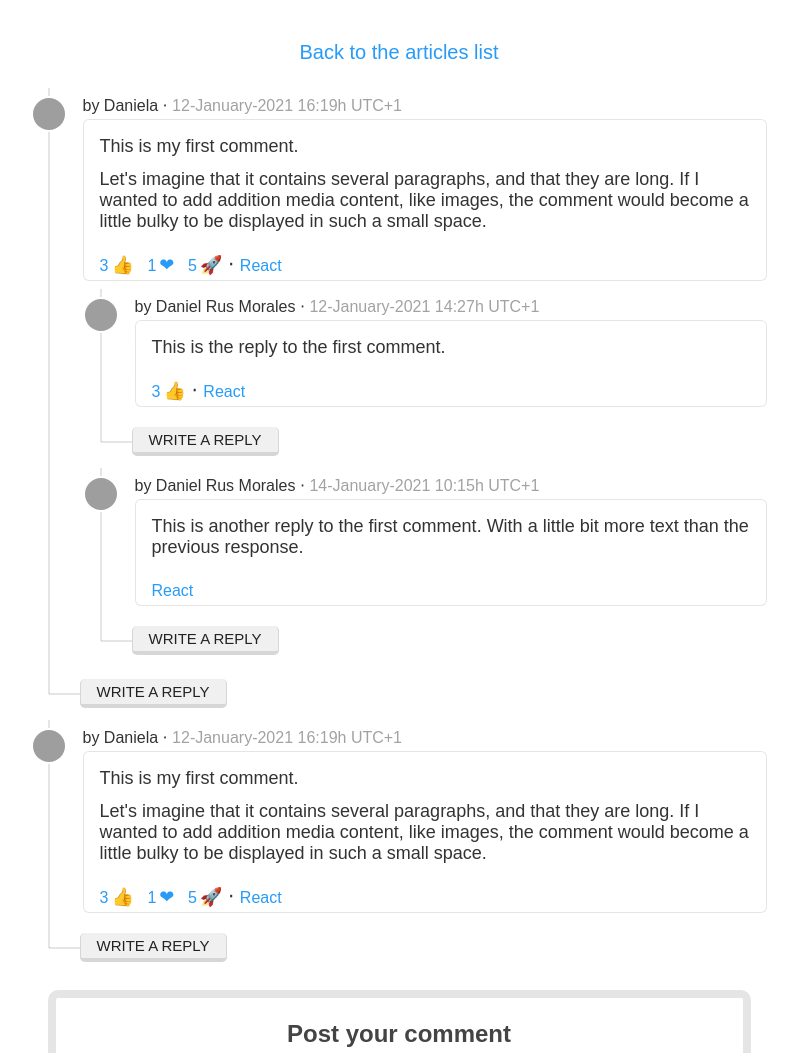
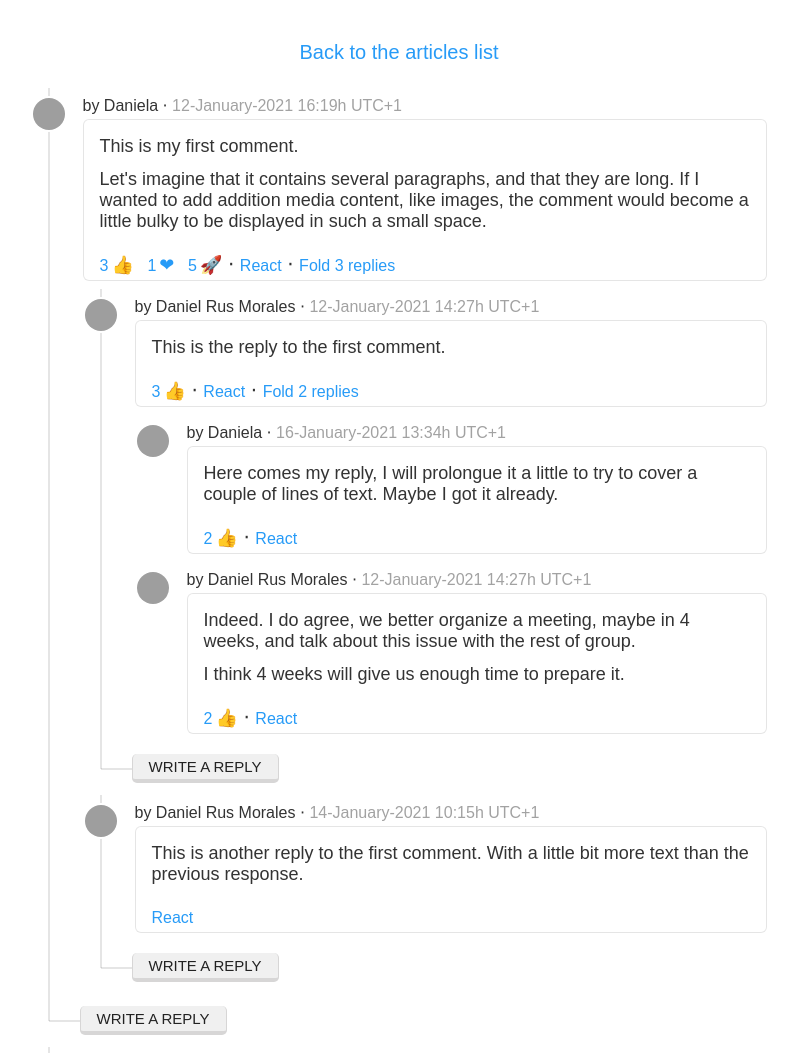
Before and after one commit to danirus/dcx-comp-html, a plain HTML site: page articles/colonies-006.html in a window 1280 px wide. Shown: the part 676-1729 px from the top of the page, without its empty margins (241-1039 px from the left). Drawn offline with Linux system fonts and the light colour scheme; grey boxes are pictures that could not be loaded; a script that the page names is missing; a web font is replaced by a local one.

Commit message:
Add 2nd level replies, as max-thread-level

```diff
--- a/articles/colonies-006.html
+++ b/articles/colonies-006.html
@@ -47,7 +47,7 @@
             <a href="../articles.html">Back to the articles list</a>
           </div>
 
-          <div class="comment-list" data-type="reactions-def" data-reactions="+,+1,#128077;-,-1,#128078;S,Smile,#128512;C,Confused,#128533;G,Great,#127881;H,Heart,#10084;R,Rocket,#128640;E,Eyes,#128064" data-reactions-url="/comments/api/react/" data-reactions-row-length="4" data-reactions-header-title="Pick your reaction" data-pos-bottom="22" data-pos-left="3">
+          <div class="comment-list" data-type="reactions-def" data-reactions="+,+1,#128077;-,-1,#128078;S,Smile,#128512;C,Confused,#128533;G,Great,#127881;H,Heart,#10084;R,Rocket,#128640;E,Eyes,#128064" data-reactions-url="/comments/api/react/" data-reactions-row-length="4" data-reactions-header-title="Pick your reaction" data-pos-bottom="30" data-pos-left="-7">
 
             <div id="c1" class="comment-box l0">
               <div class="user-avatar">
@@ -63,7 +63,7 @@
                 </div>
                 <div class="footer" id="cm-footer-1">
                   <div class="reactions" id="cm-reactions-1">
-                    <div class="active-reactions" data-pos-bottom="26" data-pos-left="84">
+                    <div class="active-reactions" data-pos-bottom="30" data-pos-left="76">
 
                       <span class="reaction" data-reaction="+">
                         <div class="reactions-tooltip">
@@ -92,6 +92,8 @@
                     </div>
                     <span class="text-muted">&sdot;</span>
                     <a data-type="reactions-panel" data-comment="1" class="small" href="#">React</a>
+                    <span class="text-muted">&sdot;</span>
+                    <a class="small" href="#">Fold 3 replies</a>
                   </div>
                 </div>
               </div>
@@ -111,7 +113,7 @@
                 </div>
                 <div class="footer" id="cm-footer-2">
                   <div class="reactions" id="cm-reactions-2">
-                    <div class="active-reactions" data-pos-bottom="26" data-pos-left="84">
+                    <div class="active-reactions" data-pos-bottom="30" data-pos-left="76">
                       <span class="reaction" data-reaction="+">
                         <div class="reactions-tooltip">
                           <div class="arrow"></div>
@@ -122,6 +124,71 @@
                     </div>
                     <span class="text-muted">&sdot;</span>
                     <a data-type="reactions-panel" data-comment="2" class="small" href="#">React</a>
+                    <span class="text-muted">&sdot;</span>
+                    <a class="small" href="#">Fold 2 replies</a>
+                  </div>
+                </div>
+              </div>
+            </div>
+
+            <div id="c5" class="comment-box l0 l1">
+              <div class="level-1"></div>
+              <div class="level-2"></div>
+              <div class="user-avatar">
+                <img src="//www.gravatar.com/avatar/7736a08481eef8523e806cc98ea36192?s=48&amp;d=identicon" height="36" width="36">
+              </div>
+              <div class="comment">
+                <div class="header">
+                  by Daniela&nbsp;&sdot;&nbsp;<span class="muted">16-January-2021 13:34h UTC+1</span>&nbsp;&nbsp;<a class="permalink" title="comment permalink" href="/comments/cr/13/2/#c5">¶</a>
+                </div>
+                <div class="body">
+                  <p>Here comes my reply, I will prolongue it a little to try to cover a couple of lines of text. Maybe I got it already.</p>
+                </div>
+                <div class="footer" id="cm-footer-5">
+                  <div class="reactions" id="cm-reactions-5">
+                    <div class="active-reactions" data-pos-bottom="30" data-pos-left="76">
+                      <span class="reaction" data-reaction="+">
+                        <div class="reactions-tooltip">
+                          <div class="arrow"></div>
+                          <p>Lucas, Manuel reacted with +1</p>
+                        </div>
+                        <a class="small text-primary" data-toggle="reactions-tooltip">2<span class="emoji">👍</span></a>
+                      </span>
+                    </div>
+                    <span class="text-muted">&sdot;</span>
+                    <a data-type="reactions-panel" data-comment="5" class="small" href="#">React</a>
+                  </div>
+                </div>
+              </div>
+            </div>
+
+            <div id="c6" class="comment-box l0 l1">
+              <div class="level-1"></div>
+              <div class="level-2"></div>
+              <div class="user-avatar">
+                <img src="//www.gravatar.com/avatar/5449ef794aac7ca5096edbf437bd2675?s=48&amp;d=identicon" height="36" width="36">
+              </div>
+              <div class="comment">
+                <div class="header">
+                  by Daniel Rus Morales&nbsp;&sdot;&nbsp;<span class="muted">12-January-2021 14:27h UTC+1</span>&nbsp;&nbsp;<a class="permalink" title="comment permalink" href="/comments/cr/13/2/#c6">¶</a>
+                </div>
+                <div class="body">
+                  <p>Indeed. I do agree, we better organize a meeting, maybe in 4 weeks, and talk about this issue with the rest of group.</p>
+                  <p>I think 4 weeks will give us enough time to prepare it.</p>
+                </div>
+                <div class="footer" id="cm-footer-6">
+                  <div class="reactions" id="cm-reactions-5">
+                    <div class="active-reactions" data-pos-bottom="30" data-pos-left="76">
+                      <span class="reaction" data-reaction="+">
+                        <div class="reactions-tooltip">
+                          <div class="arrow"></div>
+                          <p>Lucas, Manuel reacted with +1</p>
+                        </div>
+                        <a class="small text-primary" data-toggle="reactions-tooltip">2<span class="emoji">👍</span></a>
+                      </span>
+                    </div>
+                    <span class="text-muted">&sdot;</span>
+                    <a data-type="reactions-panel" data-comment="6" class="small" href="#">React</a>
                   </div>
                 </div>
               </div>
@@ -184,7 +251,7 @@
                 </div>
                 <div class="footer" id="cm-footer-1">
                   <div class="reactions" id="cm-reactions-1">
-                    <div class="active-reactions" data-pos-bottom="22" data-pos-left="84">
+                    <div class="active-reactions" data-pos-bottom="30" data-pos-left="76">
 
                       <span class="reaction" data-reaction="+">
                         <div class="reactions-tooltip">
--- a/css/comments2.css
+++ b/css/comments2.css
@@ -1,5 +1,6 @@
 .comment-list > div.narrow-comment-box { margin-top: 8px; }
-.comment-list > div.level-1     { margin-top: 0px; }
+.comment-list > div.level-1,
+.comment-list > div.level-2 { margin-top: 0px; }
 .comment-list > div:first-child { margin-top: 0 }
 
 .user-avatar IMG {
@@ -110,11 +111,29 @@
     flex-shrink: 0;
 }
 
+.level-2 {
+    display: block;
+    width: 52px;
+    flex-grow: 0;
+    flex-shrink: 0;
+}
+
 .comment-box.l1 .level-1:before {
     position: absolute;
     top: 0;
     bottom: 0;
     left: 52px;
+    display: block;
+    width: 2px;
+    content: "";
+    background-color: rgba(0, 0, 0, .1);
+}
+
+.comment-box.l2 .level-2:before {
+    position: absolute;
+    top: 0;
+    bottom: 0;
+    left: 104px;
     display: block;
     width: 2px;
     content: "";
```
